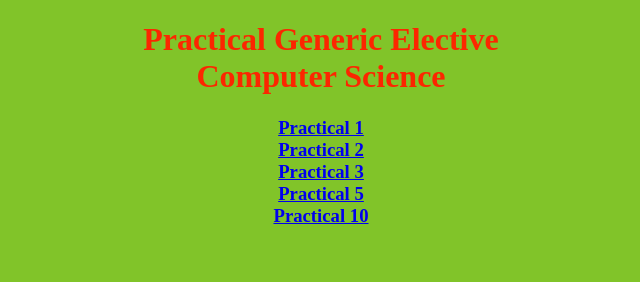
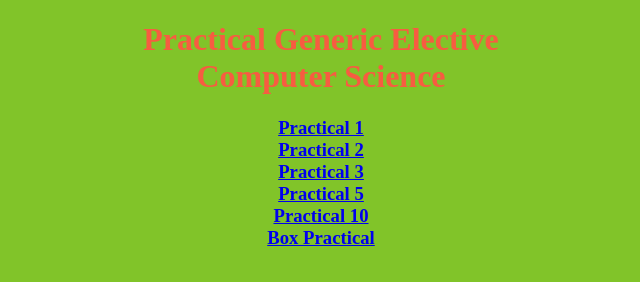
Before and after one commit to Pranjalhrc/CVV, a plain HTML site: page index.html in a window 1280 px wide. Shown: the whole page, without its empty margins (319-959 px from the left). Drawn offline with Linux system fonts and the light colour scheme.

Commit message:
Update index.html

```diff
--- a/index.html
+++ b/index.html
@@ -7,12 +7,13 @@
     <title>Practical file </title>
 
 </head>
-<body style="color: rgb(252, 38, 0);background-color: rgb(129, 196, 41);"> <center><h1>  Practical Generic Elective  <br> Computer Science</h1>
+<body style="color: rgb(247, 92, 65);background-color: rgb(129, 196, 41);"> <center><h1>  Practical Generic Elective  <br> Computer Science</h1>
    <h3> <a href="Practical1.html" >Practical 1</a>   <br>
     <a href="practical2.html">Practical 2</a> <br>
     <a href="practical3.html">Practical 3</a><br>
     <a href="Practical5.html">Practical 5</a> <br>
     <a href="practical10.html"> Practical 10</a> <br>
+    <a href="Box.html">Box Practical</a>
 </h3>
 </body>
 
```
